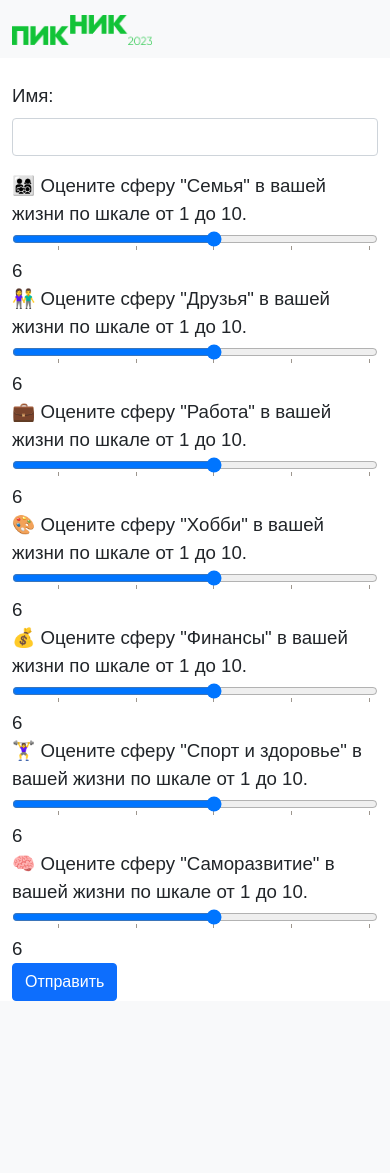
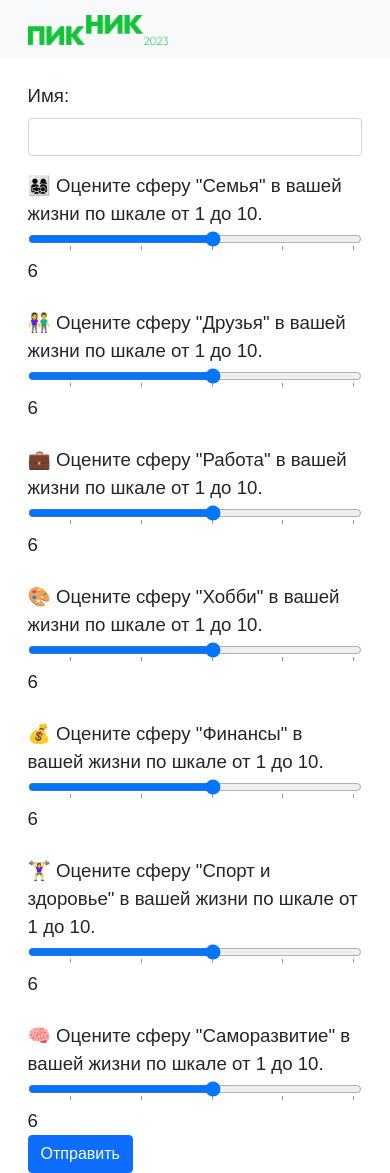
Before and after one commit to arklual/djs, a Django app: page / in a window 390 px wide. Before the commit the page ends 1001 px from the top, so only its background shows below. Run offline with Django 4.2, Linux system fonts and the light colour scheme; some web fonts are replaced.

Commit message:
update front

```diff
--- a/main/static/main/style.css
+++ b/main/static/main/style.css
@@ -8,7 +8,7 @@
 }
 @media (max-width: 1024px){
     .container {
-      max-width: 100%;
+      max-width: 92%;
     }
 }
 label {
--- a/main/templates/main/index.html
+++ b/main/templates/main/index.html
@@ -37,16 +37,22 @@
                     <option value="8" label="8">
                     <option value="10" label="10">
                 </datalist>
+                <br>
                 <label for="range2">👫 Оцените сферу "Друзья" в вашей жизни по шкале от 1 до 10.</label>
                 <input list="rangeList" style="width: 100%;" type="range" class="custom-range" id="range2" name="range2" min="1" max="10"><output id="output2"></output><br>
+                <br>
                 <label for="range3">💼 Оцените сферу "Работа" в вашей жизни по шкале от 1 до 10.</label>
                 <input list="rangeList" style="width: 100%;" type="range" class="custom-range" id="range3" name="range3" min="1" max="10"><output id="output3"></output><br>
+                <br>
                 <label for="range4">🎨 Оцените сферу "Хобби" в вашей жизни по шкале от 1 до 10.</label>
                 <input list="rangeList" style="width: 100%;" type="range" class="custom-range" id="range4" name="range4" min="1" max="10"><output id="output4"></output><br>
+                <br>
                 <label for="range5">💰 Оцените сферу "Финансы" в вашей жизни по шкале от 1 до 10.</label>
                 <input list="rangeList" style="width: 100%;" type="range" class="custom-range" id="range5" name="range5" min="1" max="10"><output id="output5"></output><br>
+                <br>
                 <label for="range6">🏋️‍♀️ Оцените сферу "Спорт и здоровье" в вашей жизни по шкале от 1 до 10.</label>
                 <input list="rangeList" style="width: 100%;" type="range" class="custom-range" id="range6" name="range6" min="1" max="10"><output id="output6"></output><br>
+                <br>
                 <label for="range7">🧠 Оцените сферу "Саморазвитие" в вашей жизни по шкале от 1 до 10.</label>
                 <input list="rangeList" style="width: 100%;" type="range" class="custom-range" id="range7" name="range7" min="1" max="10"><output id="output7"></output><br>
                 <button type="submit" class="btn btn-primary">Отправить</button>
```
